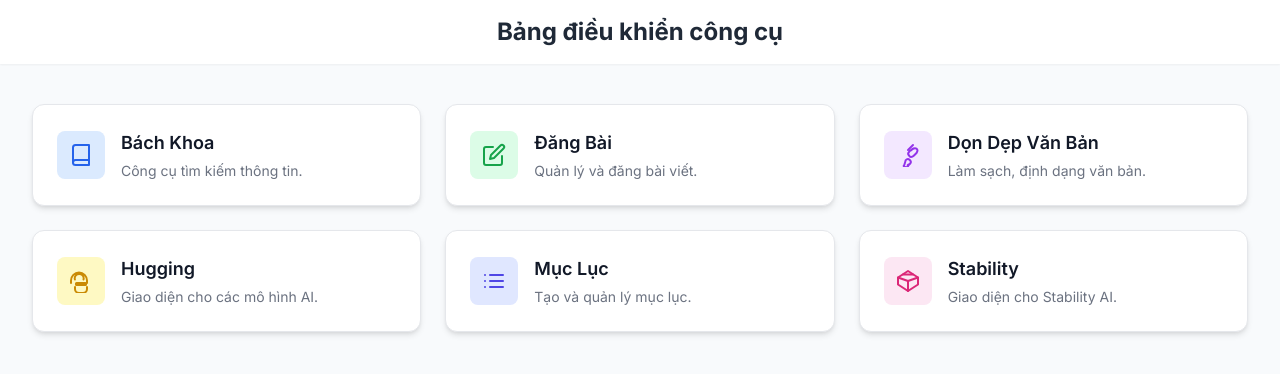
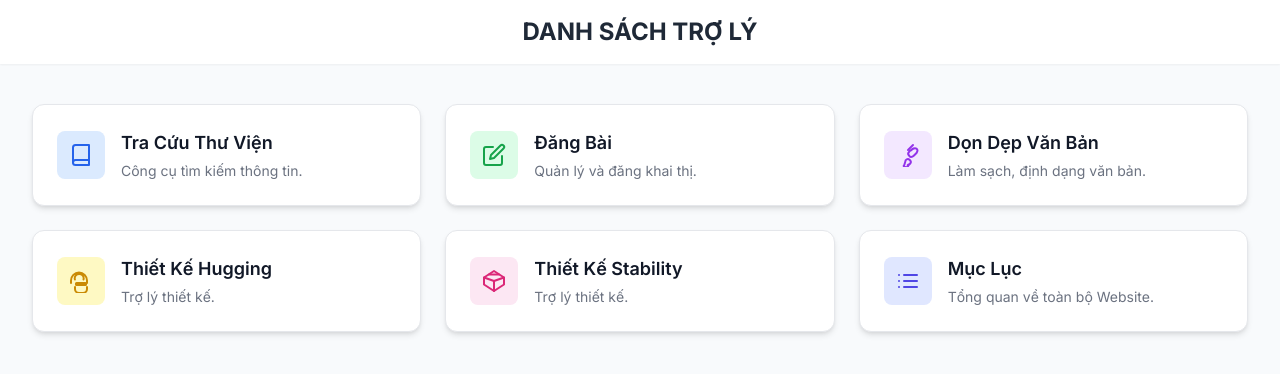
Before and after one commit to phatnguphatngon/nhom-hoang-phap, a website: page home.html in a window 1280 px wide. Drawn offline with nearby package versions, Linux system fonts and the light colour scheme; sample sign-in values are in the browser's storage.

Commit message:
Update home.html

```diff
--- a/home.html
+++ b/home.html
@@ -3,7 +3,7 @@
 <head>
     <meta charset="UTF-8">
     <meta name="viewport" content="width=device-width, initial-scale=1.0">
-    <title>Bảng điều khiển</title>
+    <title>DANH SÁCH TRỢ LÝ</title>
     <script src="https://cdn.tailwindcss.com"></script>
     <link href="https://fonts.googleapis.com/css2?family=Inter:wght@400;500;600;700&display=swap" rel="stylesheet">
     <style>
@@ -43,7 +43,7 @@
         <header class="bg-white shadow-sm sticky top-0 z-10">
             <div class="max-w-7xl mx-auto py-4 px-4 sm:px-6 lg:px-8">
                 <h1 class="text-2xl font-bold text-center text-gray-800">
-                    Bảng điều khiển công cụ
+                    DANH SÁCH TRỢ LÝ
                 </h1>
             </div>
         </header>
@@ -54,13 +54,13 @@
                     <a href="https://khaithi-search-frontend.onrender.com/" class="menu-card block bg-white rounded-xl p-6 shadow-md border border-gray-200">
                         <div class="flex items-center space-x-4">
                             <div class="flex-shrink-0 bg-blue-100 text-blue-600 rounded-lg p-3"><svg xmlns="http://www.w3.org/2000/svg" width="24" height="24" viewBox="0 0 24 24" fill="none" stroke="currentColor" stroke-width="2" stroke-linecap="round" stroke-linejoin="round"><path d="M4 19.5A2.5 2.5 0 0 1 6.5 17H20"></path><path d="M6.5 2H20v20H6.5A2.5 2.5 0 0 1 4 19.5v-15A2.5 2.5 0 0 1 6.5 2z"></path></svg></div>
-                            <div><h3 class="text-lg font-semibold text-gray-900">Bách Khoa</h3><p class="text-gray-500 mt-1 text-sm">Công cụ tìm kiếm thông tin.</p></div>
+                            <div><h3 class="text-lg font-semibold text-gray-900">Tra Cứu Thư Viện</h3><p class="text-gray-500 mt-1 text-sm">Công cụ tìm kiếm thông tin.</p></div>
                         </div>
                     </a>
                     <a href="https://quanlyblog.onrender.com/" class="menu-card block bg-white rounded-xl p-6 shadow-md border border-gray-200">
                          <div class="flex items-center space-x-4">
                             <div class="flex-shrink-0 bg-green-100 text-green-600 rounded-lg p-3"><svg xmlns="http://www.w3.org/2000/svg" width="24" height="24" viewBox="0 0 24 24" fill="none" stroke="currentColor" stroke-width="2" stroke-linecap="round" stroke-linejoin="round"><path d="M11 4H4a2 2 0 0 0-2 2v14a2 2 0 0 0 2 2h14a2 2 0 0 0 2-2v-7"></path><path d="M18.5 2.5a2.121 2.121 0 0 1 3 3L12 15l-4 1 1-4 9.5-9.5z"></path></svg></div>
-                            <div><h3 class="text-lg font-semibold text-gray-900">Đăng Bài</h3><p class="text-gray-500 mt-1 text-sm">Quản lý và đăng bài viết.</p></div>
+                            <div><h3 class="text-lg font-semibold text-gray-900">Đăng Bài</h3><p class="text-gray-500 mt-1 text-sm">Quản lý và đăng khai thị.</p></div>
                         </div>
                     </a>
                     <a href="/dondepvanban.html" class="menu-card block bg-white rounded-xl p-6 shadow-md border border-gray-200">
@@ -72,22 +72,21 @@
                     <a href="https://thietkehungging.onrender.com/" class="menu-card block bg-white rounded-xl p-6 shadow-md border border-gray-200">
                         <div class="flex items-center space-x-4">
                             <div class="flex-shrink-0 bg-yellow-100 text-yellow-600 rounded-lg p-3"><svg xmlns="http://www.w3.org/2000/svg" width="24" height="24" viewBox="0 0 24 24" fill="none" stroke="currentColor" stroke-width="2" stroke-linecap="round" stroke-linejoin="round"><path d="M14.5 10.5c.1-.3.2-.6.2-1 0-2.5-2-4.5-4.5-4.5S5.7 7 5.7 9.5c0 .4.1.7.2 1M18 14v-2.5c0-4.4-3.6-8-8-8s-8 3.6-8 8V14"/><path d="M18 18v2a4 4 0 0 1-4 4h-4a4 4 0 0 1-4-4v-2"/><path d="M7.5 14h9a.5.5 0 0 1 .5.5v1a.5.5 0 0 1-.5.5h-9a.5.5 0 0 1-.5-.5v-1a.5.5 0 0 1 .5-.5Z"/></svg></div>
-                            <div><h3 class="text-lg font-semibold text-gray-900">Hugging</h3><p class="text-gray-500 mt-1 text-sm">Giao diện cho các mô hình AI.</p></div>
+                            <div><h3 class="text-lg font-semibold text-gray-900">Thiết Kế Hugging</h3><p class="text-gray-500 mt-1 text-sm">Trợ lý thiết kế.</p></div>
+                        </div>
+                    </a>
+                    <a href="https://thietkestability.onrender.com/" class="menu-card block bg-white rounded-xl p-6 shadow-md border border-gray-200">
+                        <div class="flex items-center space-x-4">
+                            <div class="flex-shrink-0 bg-pink-100 text-pink-600 rounded-lg p-3"><svg xmlns="http://www.w3.org/2000/svg" width="24" height="24" viewBox="0 0 24 24" fill="none" stroke="currentColor" stroke-width="2" stroke-linecap="round" stroke-linejoin="round"><polygon points="12 2 22 8.5 22 15.5 12 22 2 15.5 2 8.5 12 2"></polygon><line x1="12" y1="22" x2="12" y2="12"></line><line x1="22" y1="8.5" x2="12" y2="12"></line><line x1="2" y1="8.5" x2="12" y2="12"></line><line x1="17" y1="5.5" x2="7" y2="5.5"></line></svg></div>
+                            <div><h3 class="text-lg font-semibold text-gray-900">Thiết Kế Stability</h3><p class="text-gray-500 mt-1 text-sm">Trợ lý thiết kế.</p></div>
                         </div>
                     </a>
                     <a href="https://mucluc.pmtl.site/" class="menu-card block bg-white rounded-xl p-6 shadow-md border border-gray-200">
                         <div class="flex items-center space-x-4">
                             <div class="flex-shrink-0 bg-indigo-100 text-indigo-600 rounded-lg p-3"><svg xmlns="http://www.w3.org/2000/svg" width="24" height="24" viewBox="0 0 24 24" fill="none" stroke="currentColor" stroke-width="2" stroke-linecap="round" stroke-linejoin="round"><line x1="8" y1="6" x2="21" y2="6"></line><line x1="8" y1="12" x2="21" y2="12"></line><line x1="8" y1="18" x2="21" y2="18"></line><line x1="3" y1="6" x2="3.01" y2="6"></line><line x1="3" y1="12" x2="3.01" y2="12"></line><line x1="3" y1="18" x2="3.01" y2="18"></line></svg></div>
-                            <div><h3 class="text-lg font-semibold text-gray-900">Mục Lục</h3><p class="text-gray-500 mt-1 text-sm">Tạo và quản lý mục lục.</p></div>
+                            <div><h3 class="text-lg font-semibold text-gray-900">Mục Lục</h3><p class="text-gray-500 mt-1 text-sm">Tổng quan về toàn bộ Website.</p></div>
                         </div>
                     </a>
-                    <a href="https://thietkestability.onrender.com/" class="menu-card block bg-white rounded-xl p-6 shadow-md border border-gray-200">
-                        <div class="flex items-center space-x-4">
-                            <div class="flex-shrink-0 bg-pink-100 text-pink-600 rounded-lg p-3"><svg xmlns="http://www.w3.org/2000/svg" width="24" height="24" viewBox="0 0 24 24" fill="none" stroke="currentColor" stroke-width="2" stroke-linecap="round" stroke-linejoin="round"><polygon points="12 2 22 8.5 22 15.5 12 22 2 15.5 2 8.5 12 2"></polygon><line x1="12" y1="22" x2="12" y2="12"></line><line x1="22" y1="8.5" x2="12" y2="12"></line><line x1="2" y1="8.5" x2="12" y2="12"></line><line x1="17" y1="5.5" x2="7" y2="5.5"></line></svg></div>
-                            <div><h3 class="text-lg font-semibold text-gray-900">Stability</h3><p class="text-gray-500 mt-1 text-sm">Giao diện cho Stability AI.</p></div>
-                        </div>
-                    </a>
-
                 </div>
             </div>
         </main>
@@ -103,13 +102,13 @@
             <nav id="dropdown-menu" class="hidden absolute top-12 left-0 bg-white rounded-lg shadow-xl w-60 py-2">
                 <a href="#" id="back-to-grid-btn" class="dropdown-link flex items-center px-4 py-2 text-gray-700 hover:bg-gray-100">
                     <svg xmlns="http://www.w3.org/2000/svg" width="24" height="24" viewBox="0 0 24 24" fill="none" stroke="currentColor" stroke-width="2" stroke-linecap="round" stroke-linejoin="round" class="w-5 h-5 mr-3"><rect x="3" y="3" width="7" height="7"></rect><rect x="14" y="3" width="7" height="7"></rect><rect x="14" y="14" width="7" height="7"></rect><rect x="3" y="14" width="7" height="7"></rect></svg>
-                    <span>Bảng điều khiển</span>
+                    <span>DANH SÁCH TRỢ LÝ</span>
                 </a>
                 <div class="border-t my-2"></div>
-                <a href="https://khaithi-search-frontend.onrender.com/" class="dropdown-link flex items-center px-4 py-2 text-gray-700 hover:bg-gray-100"><span>Bách Khoa</span></a>
+                <a href="https://khaithi-search-frontend.onrender.com/" class="dropdown-link flex items-center px-4 py-2 text-gray-700 hover:bg-gray-100"><span>Tra Cứu Thư Viện</span></a>
                 <a href="https://quanlyblog.onrender.com/" class="dropdown-link flex items-center px-4 py-2 text-gray-700 hover:bg-gray-100"><span>Đăng Bài</span></a>
                 <a href="/dondepvanban.html" class="dropdown-link flex items-center px-4 py-2 text-gray-700 hover:bg-gray-100"><span>Dọn Dẹp VB</span></a>
-                <a href="https://thietkehungging.onrender.com/" class="dropdown-link flex items-center px-4 py-2 text-gray-700 hover:bg-gray-100"><span>Hugging</span></a>
+                <a href="https://thietkehungging.onrender.com/" class="dropdown-link flex items-center px-4 py-2 text-gray-700 hover:bg-gray-100"><span>Thiết Kế Hugging</span></a>
                 <a href="https://mucluc.pmtl.site/" class="dropdown-link flex items-center px-4 py-2 text-gray-700 hover:bg-gray-100"><span>Mục Lục</span></a>
                 <a href="https://thietkestability.onrender.com/" class="dropdown-link flex items-center px-4 py-2 text-gray-700 hover:bg-gray-100"><span>Stability</span></a>
                 <div class="border-t my-2"></div>
```
